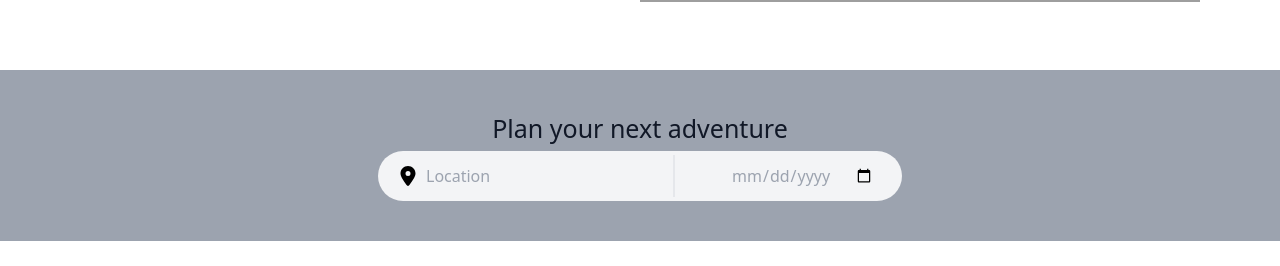
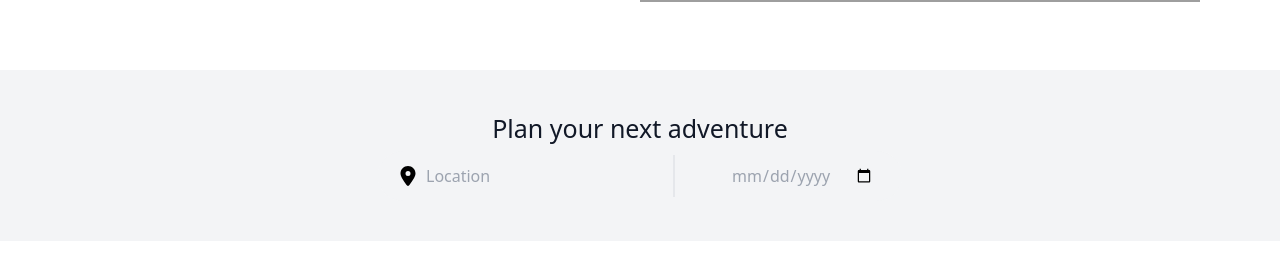
Before and after one commit to Shawn2776/optwo, a Next.js app: page / in a window 1280 px wide. Shown: the part 534-800 px from the top of the page. Built offline with nearby package versions, Linux system fonts and the light colour scheme; no server answers; grey boxes are pictures that could not be loaded.

Commit message:
different color bg

```diff
--- a/components/EquipmentCard.jsx
+++ b/components/EquipmentCard.jsx
@@ -14,7 +14,7 @@ const EquipmentCard = (equipmentList) => {
 
   return (
     equipment && (
-      <div className="max-w-sm p-1 bg-gray-400 rounded-lg shadow-md">
+      <div className="max-w-sm p-1 bg-white rounded-lg shadow-md">
         <a href="#">
           <Image
             src={equipment?.image[0].url}
--- a/components/SearchInput.jsx
+++ b/components/SearchInput.jsx
@@ -3,7 +3,7 @@ import { FaLocationDot } from "react-icons/fa6";
 
 const SearchInput = () => {
   return (
-    <section className="w-full pt-2 pb-10 mt-10 bg-gray-400">
+    <section className="w-full pt-2 pb-10 mt-10 bg-gray-100">
       <h2 className="text-center text-[25px] text-gray-900 mt-8 mb-1">
         Plan your next adventure
       </h2>
```
